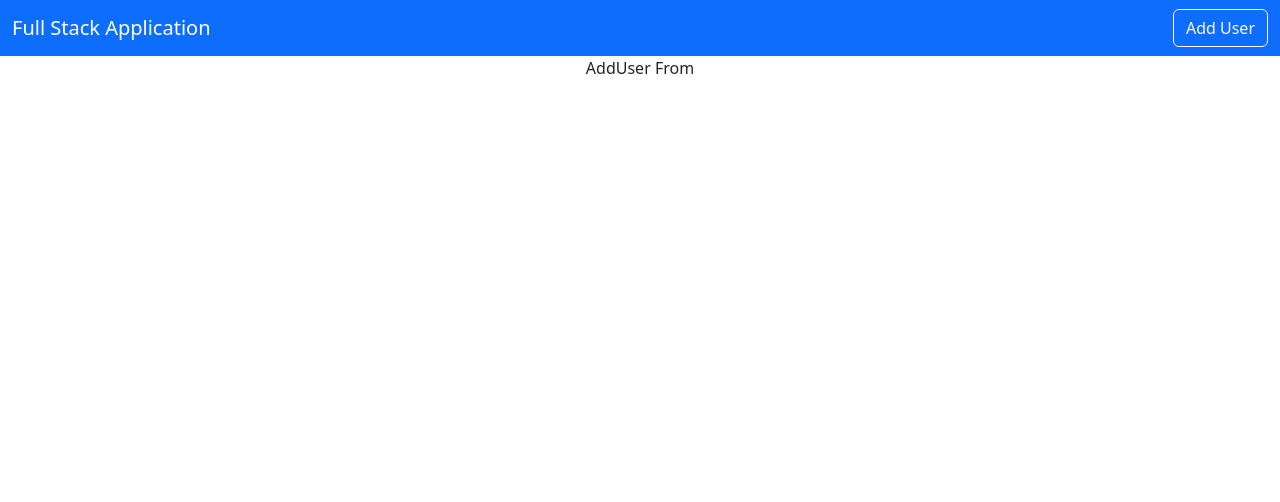
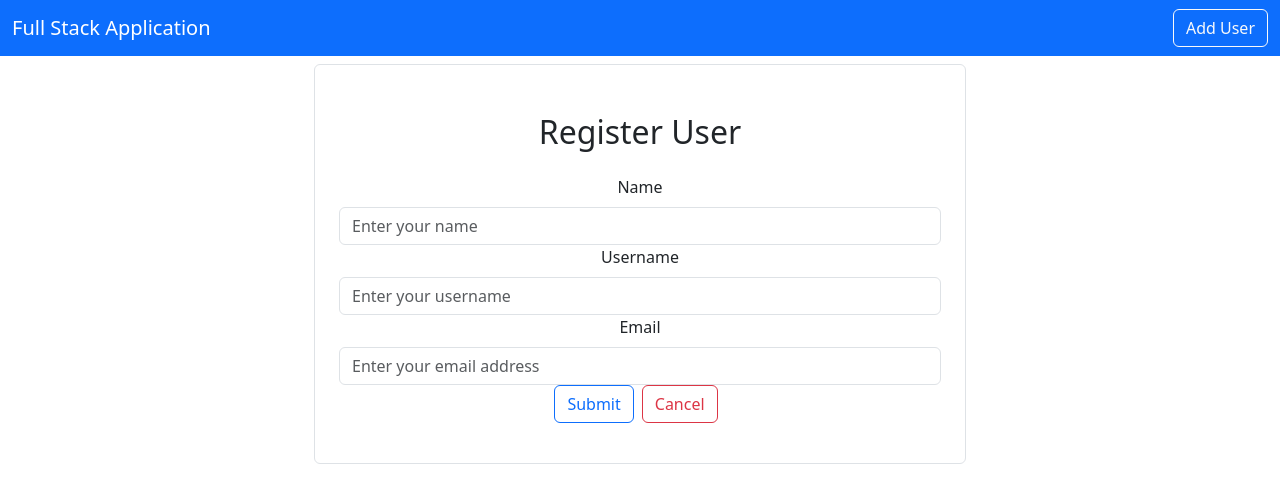
Before and after one commit to MattiusW/SpringJava, a React (Create React App) app in the folder fullstack-front/: page /adduser in a window 1280 px wide. Shown: the top 502 px of the page. Built offline with nearby package versions, Linux system fonts and the light colour scheme.

Commit message:
Frontend table register user

```diff
--- a/fullstack-front/src/users/AddUser.js
+++ b/fullstack-front/src/users/AddUser.js
@@ -2,6 +2,51 @@
 
 export default function AddUser() {
   return (
-    <div>AddUser From</div>
-  )
+    <div className="cointainer">
+      <div className='row'>
+        <div className='col-md-6 offset-md-3 border rounded p-4 mt-2'>
+          <h2 className='text-center m-4'>Register User</h2>
+          <div className='mb-3'>
+            <label htmlFor="Name" className="form-label">
+              Name
+            </label>
+            <input
+              type={"text"}
+              className="form-control"
+              placeholder="Enter your name"
+              name="name"
+              />
+               <div className='mb-3'>
+            <label htmlFor="UserName" className="form-label">
+              Username
+            </label>
+            <input
+              type={"text"}
+              className="form-control"
+              placeholder="Enter your username"
+              name="username"
+              />
+               <div className='mb-3'>
+            <label htmlFor="Email" className="form-label">
+              Email
+            </label>
+            <input
+              type={"text"}
+              className="form-control"
+              placeholder="Enter your email address"
+              name="email"
+              />
+          <button type="submit" className="btn btn-outline-primary">
+            Submit
+          </button>
+          <button type="submit" className="btn btn-outline-danger mx-2">
+            Cancel
+          </button>
+              </div>
+            </div>
+          </div>
+        </div>
+      </div>
+    </div>
+  );
 }
```
